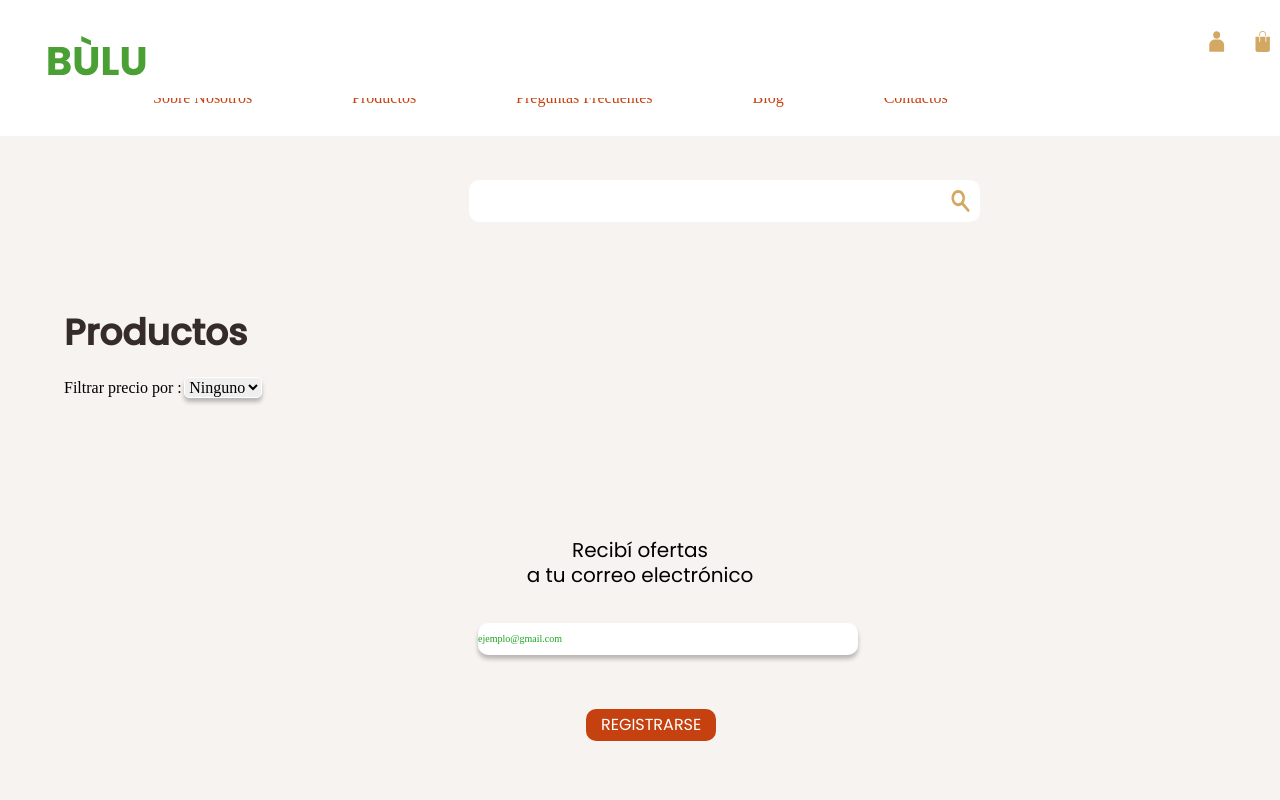
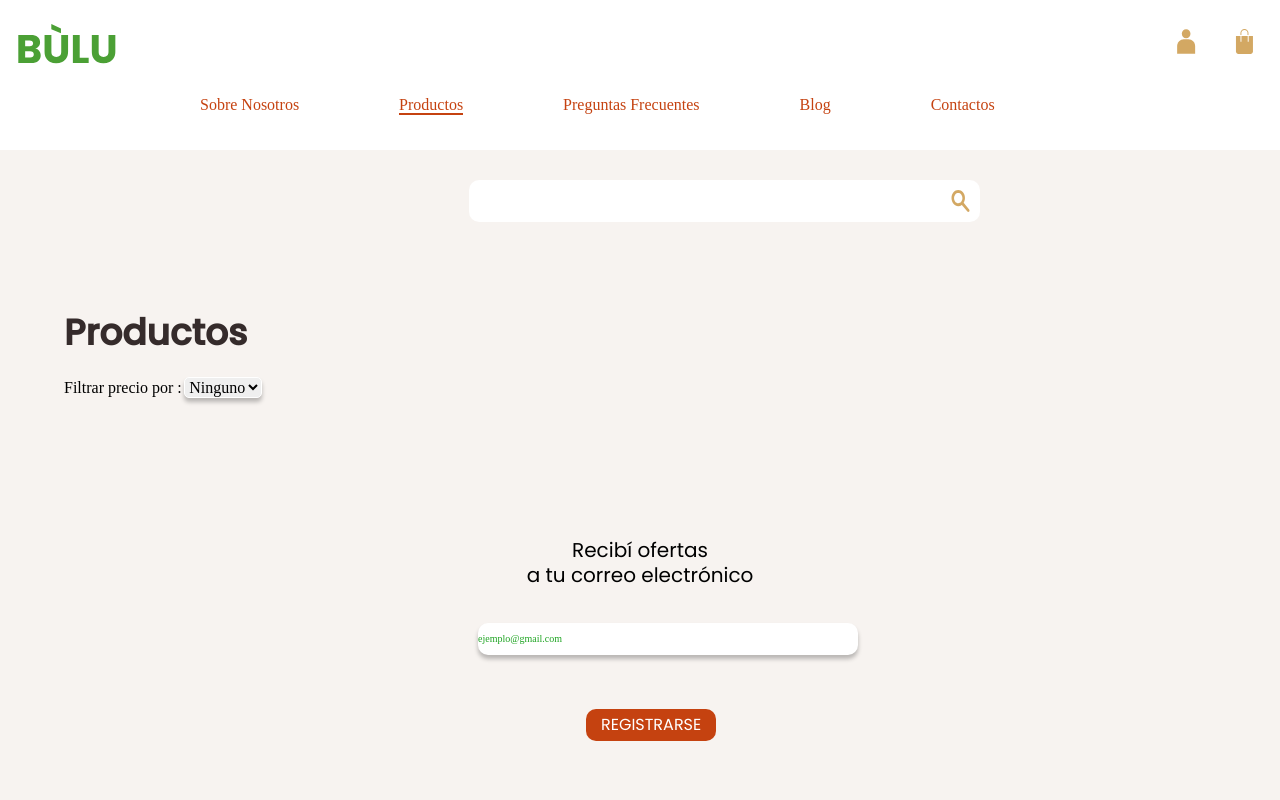
Before and after one commit to vieyraurena/ecommerce-Bulu, a website: page product-list/index.html in a window 1280 px wide. Shown: the top 800 px of the page. Drawn offline with Linux system fonts and the light colour scheme; no server answers; a web font is replaced by a local one.

Commit message:
indicators/add/changesHeader

```diff
--- a/js/drawer.js
+++ b/js/drawer.js
@@ -1,6 +1,6 @@
 /* eslint-disable no-console */
 const apiURL = 'https://60410f23f34cf600173c967c.mockapi.io/api/product';
-console.log(apiURL);
+// console.log(apiURL);
 
 // constants drawer
 const bag = document.querySelector('.js-header--bag');
--- /dev/null
+++ b/js/indicators.js
@@ -0,0 +1,17 @@
+const loc = document.location.href;
+const links = document.querySelectorAll('.header__list--a');
+console.log(loc);
+
+links.forEach((link) => {
+  if (link.href === loc) {
+    link.classList.add('js-border');
+  }
+});
+
+// window.addEventListener('load', () => {
+//   links.forEach((link) => {
+//     if (link.href === loc) {
+//       link.classList.add('js-border');
+//     }
+//   });
+// });
--- a/product-list/index.html
+++ b/product-list/index.html
@@ -89,22 +89,28 @@
   <!--HERE START DESKTOP HEADER-->
   <div class="white">
     <div class="header__list">
+      <div class="header__list--indicator js-header__list--indicator"></div>
+
       <ul class="header__list--items">
-        <a href="../sobre-nosotros/">
-          <li>Sobre Nosotros</li>
-        </a>
-        <a href="index.html">
-          <li>Productos</li>
-        </a>
-        <a href="../preguntas-frecuentes/">
-          <li>Preguntas Frecuentes</li>
-        </a>
-        <a href="../blog/">
-          <li>Blog</li>
-        </a>
-        <a href="../contactos/">
-          <li>Contactos</li>
-        </a>
+        <li class="header__list--li">
+          <a class="header__list--a" href="sobre-nosotros.html">Sobre Nosotros</a>
+        </li>
+
+        <li class="header__list--li">
+          <a class="header__list--a" href="index.html">Productos</a>
+        </li>
+
+        <li class="header__list--li">
+          <a class="header__list--a" href="../preguntas-frecuentes/">Preguntas Frecuentes</a>
+        </li>
+
+        <li class="header__list--li">
+          <a class="header__list--a" href="../blog/">Blog</a>
+        </li>
+
+        <li class="header__list--li">
+          <a class="header__list--a" href="../contactos/">Contactos</a>
+        </li>
       </ul>
     </div>
   </div>
@@ -248,6 +254,7 @@
     </div>
   </div>
 
+  <script src="../js/indicators.js"></script>
   <script src="../js/form.js"></script>
   <script src="../js/product-list.js"></script>
   <script src="../js/drawer.js"></script>
--- a/sass/components/_form.scss
+++ b/sass/components/_form.scss
@@ -6,7 +6,7 @@
   position: fixed;
   right: 0;
   top: 0;
-  z-index: 1001;
+  z-index: 1012;
 }
 
 .modal {
@@ -19,7 +19,7 @@
   padding: 3rem;
   top: 40%;
   transform: translate(-50%, -50%);
-  z-index: 1002;
+  z-index: 1013;
 }
 
 .modal__content {
--- a/sass/layout/_header.scss
+++ b/sass/layout/_header.scss
@@ -3,10 +3,10 @@
   background-color: $fourth-color;
   display: flex;
   justify-content: space-between;
-  left: 0;
-  padding: $medium-size-movil $maxim-size-movil + 1;
+  // left: 0;
+  padding: $medium-size-movil 0.5rem;
   position: fixed;
-  right: 0;
+  // right: 0;
   top: 0;
   width: 100%;
   z-index: 1011;
@@ -14,7 +14,7 @@
 
 .header__logo {
   order: 2;
-  width: calculateWidthMobile(280px);
+  width: calculateWidthMobile(200px);
 
   svg {
     max-width: 100%;
@@ -48,15 +48,20 @@
 
 .header__icons {
   order: 3;
+  display: flex;
+  width: 25%;
 
-  .header__icons--btns {
-    height: 50px;
-    width: calculateWidthMobile(150px);
-  }
+  // .header__icons--btns {
+  //   height: 50px;
+  // }
 
   svg {
     max-width: 100%;
     width: 100%;
+  }
+
+  @media (min-width: 1080px) {
+    width: 10%;
   }
 }
 
@@ -98,7 +103,7 @@
 }
 
 .white {
-  padding: 0.3rem;
+  padding: 1rem;
   z-index: 1010;
 
   @media (min-width: 1080px) {
@@ -113,6 +118,7 @@
 .header__list {
   display: none;
   margin-bottom: 4rem;
+  position: relative;
   z-index: 1010;
 
   @media (min-width: 1024px) {
@@ -122,12 +128,15 @@
 
     .header__list--items {
       display: flex;
-      padding: 6rem 0rem 0rem 0rem;
-
+      padding-top: 6rem;
 
       li {
         justify-content: space-between;
         padding: 1rem 5rem;
+      }
+
+      a:hover, a:active {
+        border-bottom: 2px solid #C54210;
       }
     }
 
@@ -176,3 +185,8 @@
     width: 100%;
   }
 }
+
+// Indicator
+.js-border {
+  border-bottom: 2px solid #C54210;
+}
```
Also changed, not shown: index.html (+22 -16 lines), public/css/styles.css.
